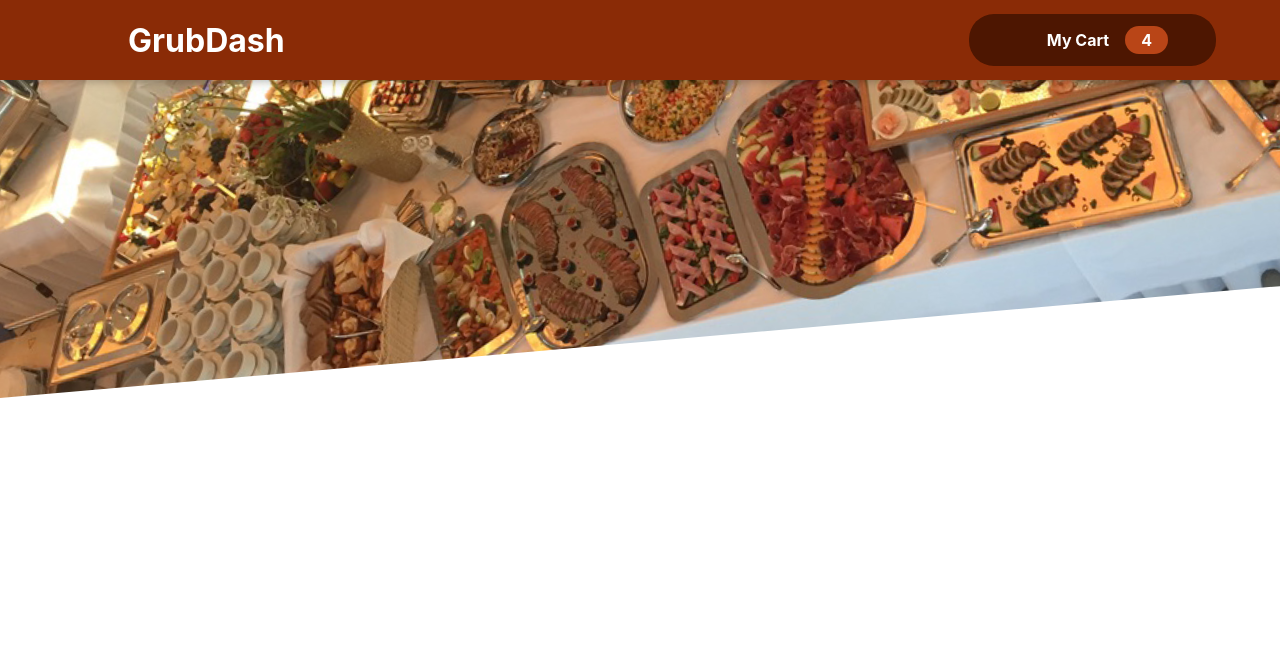
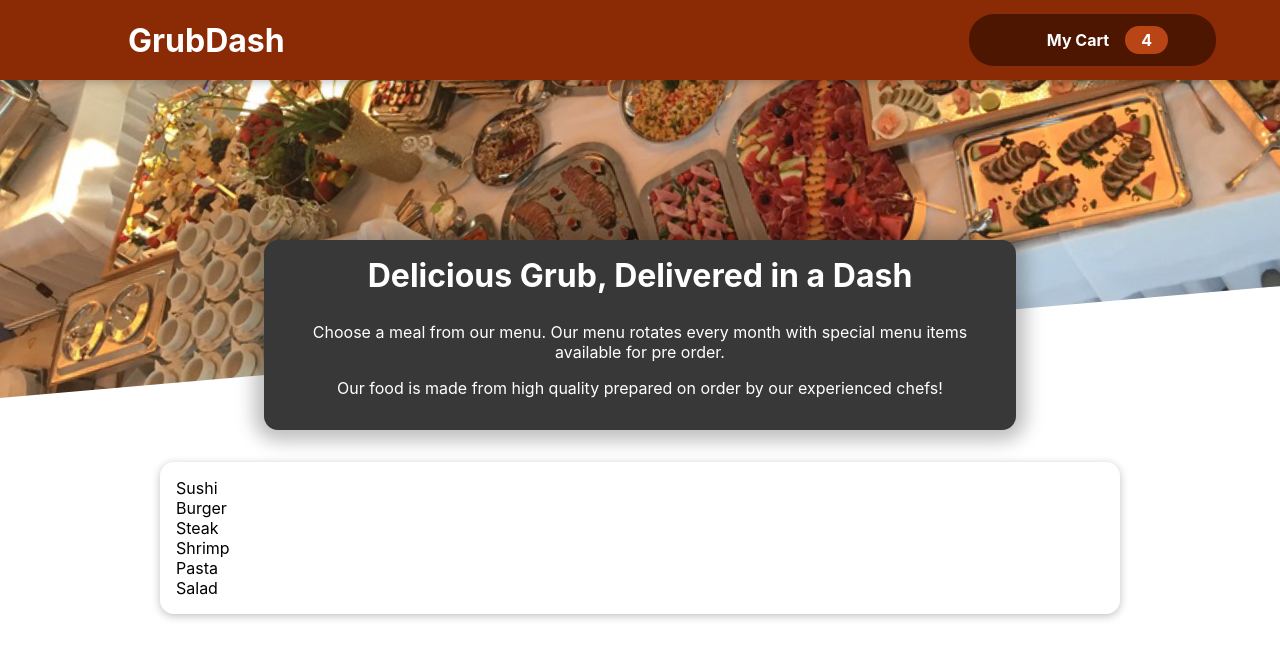
Before and after one commit to abaker42/grub-dash, a React (Create React App) app: page / in a window 1280 px wide. Shown: the top 658 px of the page. Built offline with nearby package versions, Linux system fonts and the light colour scheme; some icons are missing.

Commit message:
added meals to ui

```diff
--- a/src/App.js
+++ b/src/App.js
@@ -1,11 +1,15 @@
 import React, { Fragment } from 'react';
 import './App.css';
 import Header from './components/Layout/Header';
+import Meals from './components/Meals/Meals';
 
 function App() {
 	return (
 		<Fragment>
 			<Header />
+			<main>
+				<Meals />
+			</main>
 		</Fragment>
 	);
 }
--- /dev/null
+++ b/src/components/Meals/AvailableMeals.js
@@ -0,0 +1,55 @@
+import React from 'react';
+import Card from '../UI/Card';
+import classes from './AvailableMeals.module.css';
+
+const DUMMY_MEALS = [
+	{
+		id: 'm1',
+		name: 'Sushi',
+		description: 'Raw fish with avacado and cucumber',
+		price: 22.99,
+	},
+	{
+		id: 'm2',
+		name: 'Burger',
+		description: 'American classic with all the fixins',
+		price: 12.99,
+	},
+	{
+		id: 'm2',
+		name: 'Steak',
+		description: 'Try this prime cut with our special steak sauce',
+		price: 29.99,
+	},
+	{
+		id: 'm3',
+		name: 'Shrimp',
+		description: '8 Collossal prawns served with lemon butter',
+		price: 24.99,
+	},
+	{
+		id: 'm4',
+		name: 'Pasta',
+		description: 'You choose your protein with white or red sauce',
+		price: 18.99,
+	},
+	{
+		id: 'm5',
+		name: 'Salad',
+		description: 'Homegrown vegetables with your choice of dressing',
+		price: 14.99,
+	},
+];
+
+const AvailableMeals = () => {
+	const mealsList = DUMMY_MEALS.map((meal) => <li>{meal.name}</li>);
+	return (
+		<section className={classes.meals}>
+			<Card>
+				<ul>{mealsList}</ul>
+			</Card>
+		</section>
+	);
+};
+
+export default AvailableMeals;
--- /dev/null
+++ b/src/components/Meals/AvailableMeals.module.css
@@ -0,0 +1,24 @@
+.meals {
+	max-width: 60rem;
+	width: 90%;
+	margin: 2rem auto;
+	animation: meals-appear 1s ease-out forwards;
+}
+
+.meals ul {
+	list-style: none;
+	margin: 0;
+	padding: 0;
+}
+
+@keyframes meals-appear {
+	from {
+		opacity: 0;
+		transform: translateY(3rem);
+	}
+
+	to {
+		opacity: 1;
+		transform: translateY(0);
+	}
+}
--- /dev/null
+++ b/src/components/Meals/Meals.js
@@ -0,0 +1,14 @@
+import React, { Fragment } from 'react';
+import MealsSummary from './MealsSummary';
+import AvailableMeals from './AvailableMeals';
+
+const Meals = () => {
+	return (
+		<Fragment>
+			<MealsSummary />
+			<AvailableMeals />
+		</Fragment>
+	);
+};
+
+export default Meals;
--- /dev/null
+++ b/src/components/Meals/MealsSummary.js
@@ -0,0 +1,21 @@
+import React from 'react';
+
+import classes from './MealsSummary.module.css';
+
+const MealsSummary = () => {
+	return (
+		<section className={classes.summary}>
+			<h2>Delicious Grub, Delivered in a Dash</h2>
+			<p>
+				Choose a meal from our menu. Our menu rotates every month with special
+				menu items available for pre order.
+			</p>
+			<p>
+				Our food is made from high quality prepared on order by our experienced
+				chefs!
+			</p>
+		</section>
+	);
+};
+
+export default MealsSummary;
--- /dev/null
+++ b/src/components/Meals/MealsSummary.module.css
@@ -0,0 +1,18 @@
+.summary {
+	text-align: center;
+	max-width: 45rem;
+	width: 90%;
+	margin: auto;
+	margin-top: -10rem;
+	position: relative;
+	background-color: #383838;
+	color: white;
+	border-radius: 14px;
+	padding: 1rem;
+	box-shadow: 0 1px 18px 10px rgba(0, 0, 0, 0.25);
+}
+
+.summary h2 {
+	font-size: 2rem;
+	margin-top: 0;
+}
--- /dev/null
+++ b/src/components/UI/Card.js
@@ -0,0 +1,8 @@
+import React from 'react';
+import classes from './Card.module.css';
+
+const Card = (props) => {
+	return <div className={classes.card}>{props.children}</div>;
+};
+
+export default Card;
--- /dev/null
+++ b/src/components/UI/Card.module.css
@@ -0,0 +1,6 @@
+.card {
+	padding: 1rem;
+	box-shadow: 0 2px 8px rgba(0, 0, 0, 0.25);
+	border-radius: 14px;
+	background-color: white;
+}
```
